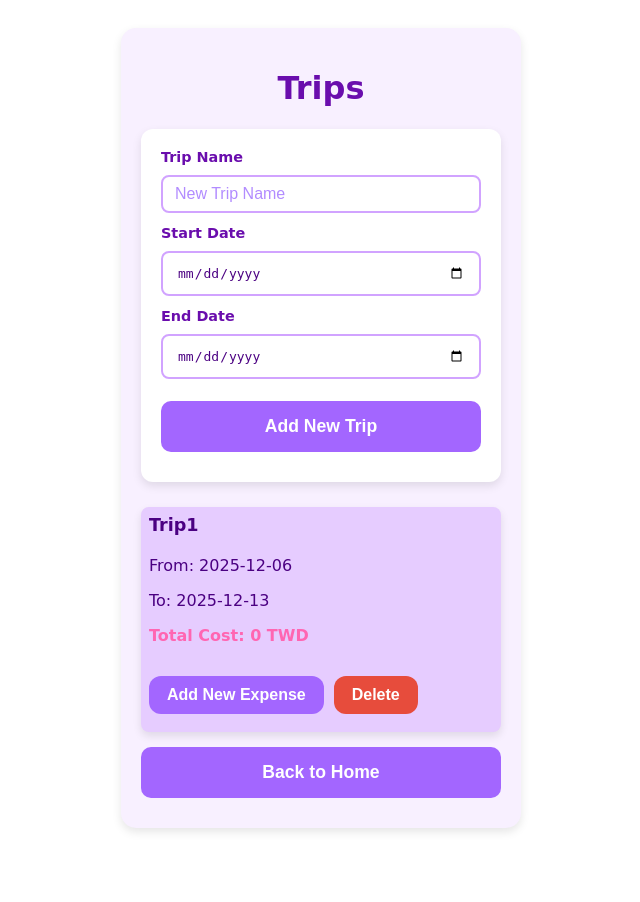
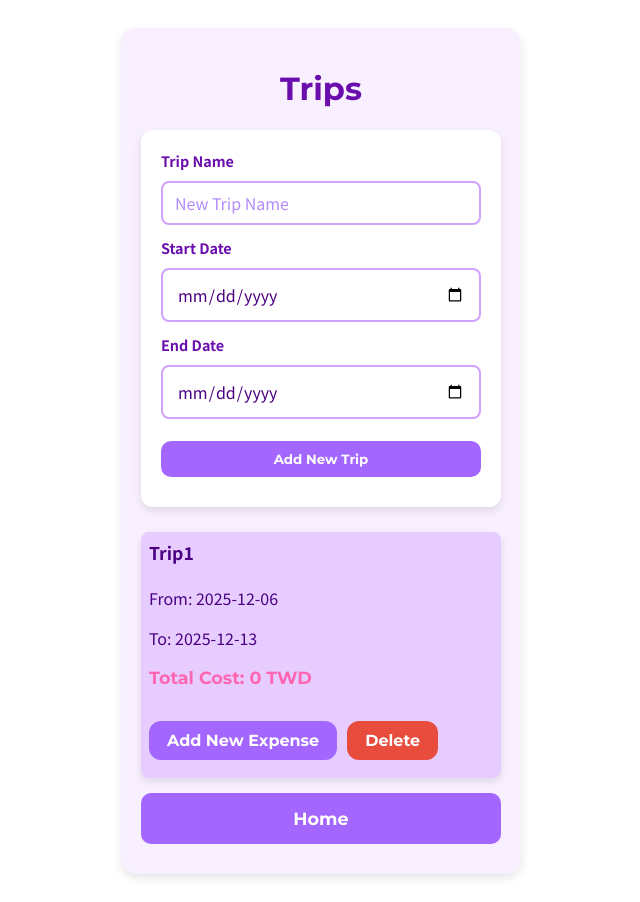
Before and after one commit to Mason0167/accounting_app, a Flask app: page /tripSelection in a window 1280 px wide. Shown: the whole page, without its empty margins (319-959 px from the left). Before the commit the page ends 832 px from the top, so only its background shows below. Run offline with Flask 3, Linux system fonts and the light colour scheme; data comes from the database, SQL or seed files in the repository; both versions use the stored data as it was after the commit.

Commit message:
Changed font, minor adjustments

```diff
--- a/static/style.css
+++ b/static/style.css
@@ -4,13 +4,32 @@
 
 body {
     background-color: #fff;
-    font-family: 'Comic Sans MS', 'Comic Sans', sans-serif;
+    font-family: 'Noto Sans TC', sans-serif;
     color: #4B0082;
     display: flex;
     justify-content: center;
     padding: 20px;
 }
 
+h1, h2, h3 {
+    font-family: 'Montserrat', sans-serif; /* 標題使用 Montserrat */
+}
+
+/* 按鈕字體 */
+button, .btn {
+    font-family: 'Montserrat', sans-serif;
+}
+
+input, select, textarea {
+    font-family: 'Noto Sans TC', sans-serif;
+}
+
+.total-cost {
+    font-family: 'Montserrat', sans-serif;
+    font-weight: 600;
+    color: #800080; /* 深紫色 */
+    font-size: 1.1rem;
+}
 
 .container {
     width: 400px;
--- a/templates/tripSelection.html
+++ b/templates/tripSelection.html
@@ -5,6 +5,11 @@
     <meta name="viewport" content="width=device-width, initial-scale=1.0">
     <title>Trips</title>
     <link rel="stylesheet" href="{{ url_for('static', filename='style.css') }}">
+    <!-- Google Fonts -->
+    <link rel="preconnect" href="https://fonts.googleapis.com">
+    <link rel="preconnect" href="https://fonts.gstatic.com" crossorigin>
+    <link href="https://fonts.googleapis.com/css2?family=Montserrat:wght@400;500;600;700&family=Noto+Sans+TC:wght@300;400;500;700&display=swap" rel="stylesheet">
+
 </head>
 
 <body>
@@ -37,7 +42,7 @@
             <input type="date" name="end_date" class="input-field"
                 value="{{ entered_start_date|default('') }}">
 
-            <button type="submit" class="btn btn-large">Add New Trip</button>
+            <button type="submit" class="btn btn-submit">Add New Trip</button>
         </form>
 
         <!-- Display Trip Lists -->
@@ -51,7 +56,7 @@
                 <div class="trip-p">
                     <p>From: {{ trip['start_date'] }}</p>
                     <p>To: {{ trip['end_date'] }}</p>
-                    <p>Total Cost: {{ trip['total_in_base'] }} TWD</p>
+                    <p class="total-cost">Total Cost: {{ trip['total_in_base'] }} TWD</p>
                 </div>
 
                 <div class="trip-buttons">
@@ -70,7 +75,7 @@
         </ul>
 
         <a href="{{ url_for('index') }}">
-            <button type="button" class="btn btn-large">Back to Home</button>
+            <button type="button" class="btn btn-large">Home</button>
         </a>
     </div>
 
--- a/templates/viewExpense.html
+++ b/templates/viewExpense.html
@@ -5,6 +5,11 @@
     <meta name="viewport" content="width=device-width, initial-scale=1.0">
     <title>All Expenses</title>
     <link rel="stylesheet" href="{{ url_for('static', filename='style.css') }}">
+        <!-- Google Fonts -->
+    <link rel="preconnect" href="https://fonts.googleapis.com">
+    <link rel="preconnect" href="https://fonts.gstatic.com" crossorigin>
+    <link href="https://fonts.googleapis.com/css2?family=Montserrat:wght@400;500;600;700&family=Noto+Sans+TC:wght@300;400;500;700&display=swap" rel="stylesheet">
+
 </head>
 
 <body>
```
Also changed, not shown: templates/index.html (+8 -0 lines), templates/newExpense.html (+9 -4 lines), expenses.db.
